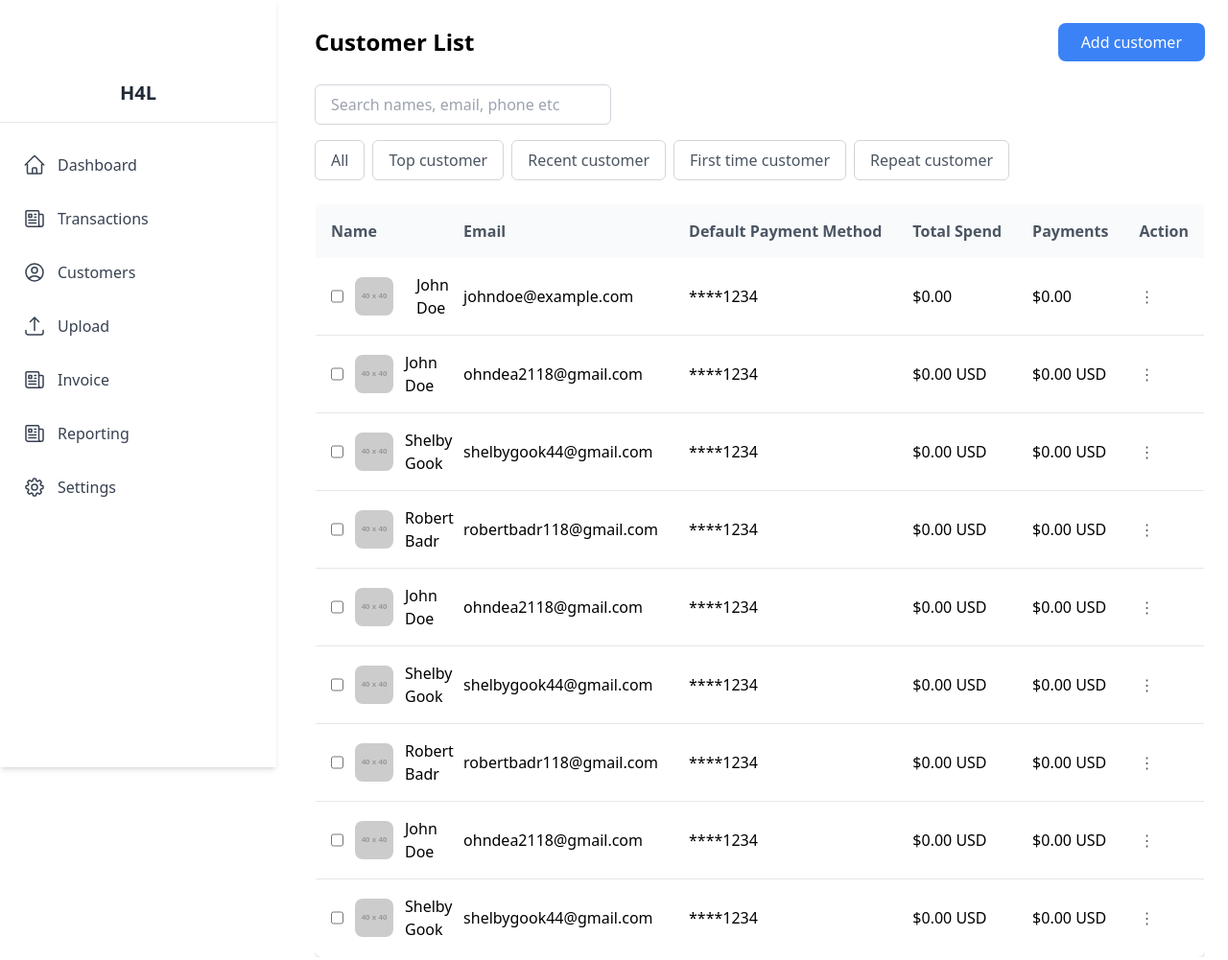
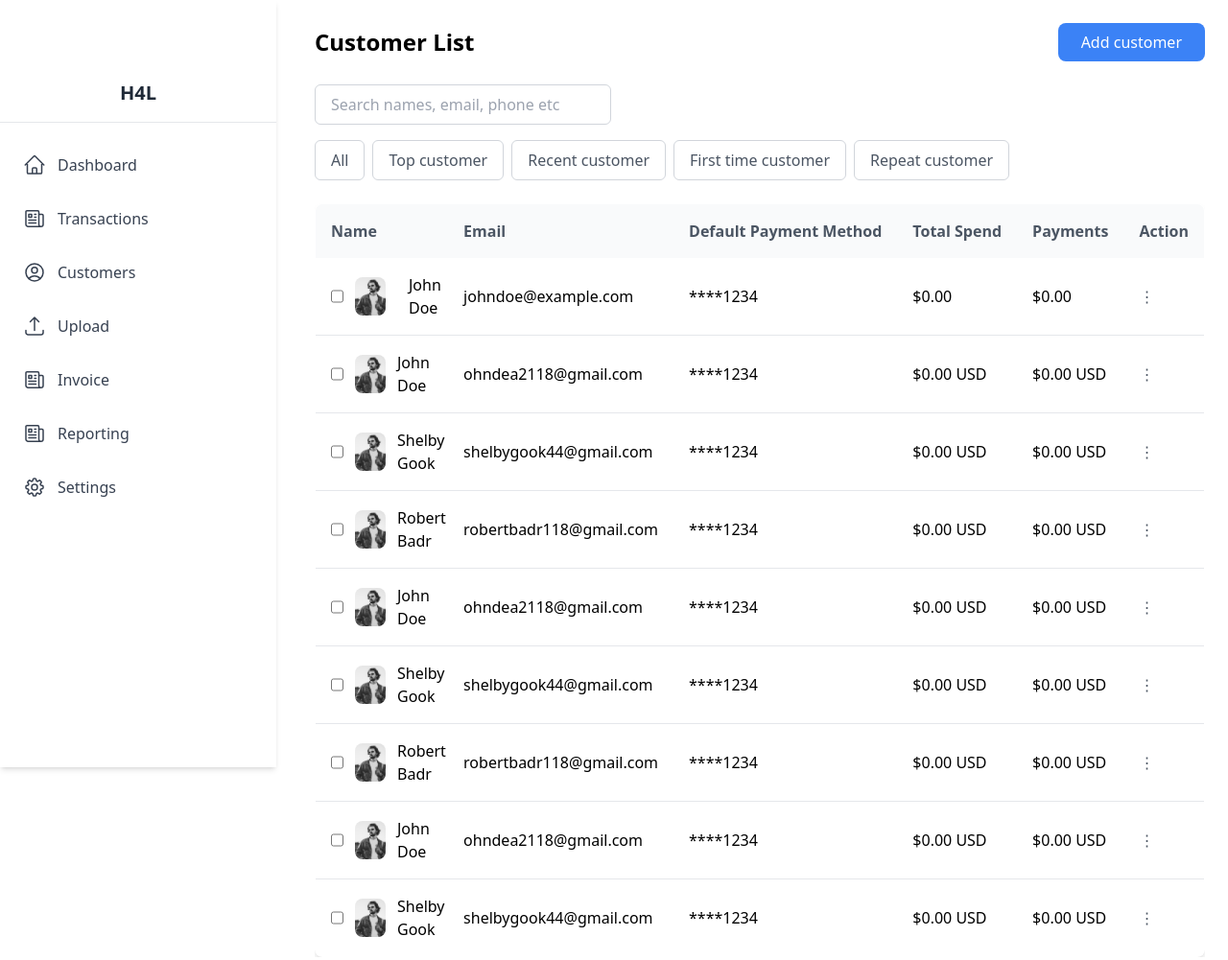
Before and after one commit to yordi68/project, a website: page src/index.html in a window 1280 px wide. Shown: the top 1001 px of the page at 96% size. Drawn offline with Linux system fonts and the light colour scheme; placeholder pictures from the web are drawn by us.

Commit message:
add dummy images

```diff
--- a/src/index.html
+++ b/src/index.html
@@ -42,20 +42,7 @@
           href="#"
           class="flex items-center px-6 py-4 transition-colors text-gray-700 hover:bg-gray-100 hover:text-purple-600"
         >
-          <!-- <svg
-            class="w-6 h-6 mr-3"
-            fill="none"
-            stroke="currentColor"
-            viewBox="0 0 24 24"
-            xmlns="http://www.w3.org/2000/svg"
-          >
-            <path
-              stroke-linecap="round"
-              stroke-linejoin="round"
-              stroke-width="2"
-              d="M3 12h18M3 6h18M3 18h18"
-            ></path>
-          </svg> -->
+
 
           <svg xmlns="http://www.w3.org/2000/svg" fill="none" viewBox="0 0 24 24" stroke-width="1.5" stroke="currentColor" class="w-6 h-6 mr-3">
             <path stroke-linecap="round" stroke-linejoin="round" d="m2.25 12 8.954-8.955c.44-.439 1.152-.439 1.591 0L21.75 12M4.5 9.75v10.125c0 .621.504 1.125 1.125 1.125H9.75v-4.875c0-.621.504-1.125 1.125-1.125h2.25c.621 0 1.125.504 1.125 1.125V21h4.125c.621 0 1.125-.504 1.125-1.125V9.75M8.25 21h8.25" />
@@ -68,20 +55,7 @@
           href="#"
           class="flex items-center px-6 py-4 transition-colors text-gray-700 hover:bg-gray-100 hover:text-purple-600"
         >
-          <!-- <svg
-            class="w-6 h-6 mr-3"
-            fill="none"
-            stroke="currentColor"
-            viewBox="0 0 24 24"
-            xmlns="http://www.w3.org/2000/svg"
-          >
-            <path
-              stroke-linecap="round"
-              stroke-linejoin="round"
-              stroke-width="2"
-              d="M19 21H5a2 2 0 01-2-2V7a2 2 0 012-2h14a2 2 0 012 2v12a2 2 0 01-2 2z"
-            ></path>
-          </svg> -->
+
           <svg xmlns="http://www.w3.org/2000/svg" fill="none" viewBox="0 0 24 24" stroke-width="1.5" stroke="currentColor" class="w-6 h-6 mr-3">
             <path stroke-linecap="round" stroke-linejoin="round" d="M12 7.5h1.5m-1.5 3h1.5m-7.5 3h7.5m-7.5 3h7.5m3-9h3.375c.621 0 1.125.504 1.125 1.125V18a2.25 2.25 0 0 1-2.25 2.25M16.5 7.5V18a2.25 2.25 0 0 0 2.25 2.25M16.5 7.5V4.875c0-.621-.504-1.125-1.125-1.125H4.125C3.504 3.75 3 4.254 3 4.875V18a2.25 2.25 0 0 0 2.25 2.25h13.5M6 7.5h3v3H6v-3Z" />
           </svg>
@@ -93,20 +67,7 @@
           href="#"
           class="flex items-center px-6 py-4 transition-colors text-gray-700 hover:bg-gray-100 hover:text-purple-600"
         >
-          <!-- <svg
-            class="w-6 h-6 mr-3"
-            fill="none"
-            stroke="currentColor"
-            viewBox="0 0 24 24"
-            xmlns="http://www.w3.org/2000/svg"
-          >
-            <path
-              stroke-linecap="round"
-              stroke-linejoin="round"
-              stroke-width="2"
-              d="M19 21H5a2 2 0 01-2-2V7a2 2 0 012-2h14a2 2 0 012 2v12a2 2 0 01-2 2z"
-            ></path>
-          </svg> -->
+
           <svg xmlns="http://www.w3.org/2000/svg" fill="none" viewBox="0 0 24 24" stroke-width="1.5" stroke="currentColor" class="w-6 h-6 mr-3">
             <path stroke-linecap="round" stroke-linejoin="round" d="M17.982 18.725A7.488 7.488 0 0 0 12 15.75a7.488 7.488 0 0 0-5.982 2.975m11.963 0a9 9 0 1 0-11.963 0m11.963 0A8.966 8.966 0 0 1 12 21a8.966 8.966 0 0 1-5.982-2.275M15 9.75a3 3 0 1 1-6 0 3 3 0 0 1 6 0Z" />
           </svg>
@@ -118,20 +79,7 @@
           href="#"
           class="flex items-center px-6 py-4 transition-colors text-gray-700 hover:bg-gray-100 hover:text-purple-600"
         >
-          <!-- <svg
-            class="w-6 h-6 mr-3"
-            fill="none"
-            stroke="currentColor"
-            viewBox="0 0 24 24"
-            xmlns="http://www.w3.org/2000/svg"
-          >
-            <path
-              stroke-linecap="round"
-              stroke-linejoin="round"
-              stroke-width="2"
-              d="M4 4v16m16-16v16M8 4v16M12 4v16m4 4H8"
-            ></path>
-          </svg> -->
+
 
           <svg xmlns="http://www.w3.org/2000/svg" fill="none" viewBox="0 0 24 24" stroke-width="1.5" stroke="currentColor" class="w-6 h-6 mr-3">
             <path stroke-linecap="round" stroke-linejoin="round" d="M3 16.5v2.25A2.25 2.25 0 0 0 5.25 21h13.5A2.25 2.25 0 0 0 21 18.75V16.5m-13.5-9L12 3m0 0 4.5 4.5M12 3v13.5" />
@@ -224,7 +172,7 @@
                 <tr class="border-b hover:bg-gray-50 transition">
                     <td class="p-4 flex items-center gap-3">
                         <input type="checkbox" class="w-4 h-4 text-blue-600 border-gray-300 rounded" />
-                        <img src="https://via.placeholder.com/40" alt="avatar" class="w-10 h-10 rounded-lg mr-3" />
+                        <img src="./../public/images/avatar.jpg" alt="avatar" class="w-10 h-10 rounded-lg mr-3" />
                         <span>John Doe</span>
                     </td>
                     <td class="p-4">johndoe@example.com</td>
--- a/src/script.js
+++ b/src/script.js
@@ -1,13 +1,13 @@
 document.addEventListener('DOMContentLoaded', () => {
     const customers = [
-        { name: 'John Doe', email: 'ohndea2118@gmail.com', paymentMethod: '****1234', totalSpend: '$0.00 USD', payments: '$0.00 USD', avatar: 'https://via.placeholder.com/40' },
-        { name: 'Shelby Gook', email: 'shelbygook44@gmail.com', paymentMethod: '****1234', totalSpend: '$0.00 USD', payments: '$0.00 USD', avatar: 'https://via.placeholder.com/40' },
-        { name: 'Robert Badr', email: 'robertbadr118@gmail.com', paymentMethod: '****1234', totalSpend: '$0.00 USD', payments: '$0.00 USD', avatar: 'https://via.placeholder.com/40' },
-        { name: 'John Doe', email: 'ohndea2118@gmail.com', paymentMethod: '****1234', totalSpend: '$0.00 USD', payments: '$0.00 USD', avatar: 'https://via.placeholder.com/40' },
-        { name: 'Shelby Gook', email: 'shelbygook44@gmail.com', paymentMethod: '****1234', totalSpend: '$0.00 USD', payments: '$0.00 USD', avatar: 'https://via.placeholder.com/40' },
-        { name: 'Robert Badr', email: 'robertbadr118@gmail.com', paymentMethod: '****1234', totalSpend: '$0.00 USD', payments: '$0.00 USD', avatar: 'https://via.placeholder.com/40' },
-        { name: 'John Doe', email: 'ohndea2118@gmail.com', paymentMethod: '****1234', totalSpend: '$0.00 USD', payments: '$0.00 USD', avatar: 'https://via.placeholder.com/40' },
-        { name: 'Shelby Gook', email: 'shelbygook44@gmail.com', paymentMethod: '****1234', totalSpend: '$0.00 USD', payments: '$0.00 USD', avatar: 'https://via.placeholder.com/40' },
+        { name: 'John Doe', email: 'ohndea2118@gmail.com', paymentMethod: '****1234', totalSpend: '$0.00 USD', payments: '$0.00 USD', avatar: './../public/images/avatar.jpg' },
+        { name: 'Shelby Gook', email: 'shelbygook44@gmail.com', paymentMethod: '****1234', totalSpend: '$0.00 USD', payments: '$0.00 USD', avatar: './../public/images/avatar.jpg' },
+        { name: 'Robert Badr', email: 'robertbadr118@gmail.com', paymentMethod: '****1234', totalSpend: '$0.00 USD', payments: '$0.00 USD', avatar: './../public/images/avatar.jpg' },
+        { name: 'John Doe', email: 'ohndea2118@gmail.com', paymentMethod: '****1234', totalSpend: '$0.00 USD', payments: '$0.00 USD', avatar: './../public/images/avatar.jpg' },
+        { name: 'Shelby Gook', email: 'shelbygook44@gmail.com', paymentMethod: '****1234', totalSpend: '$0.00 USD', payments: '$0.00 USD', avatar: './../public/images/avatar.jpg' },
+        { name: 'Robert Badr', email: 'robertbadr118@gmail.com', paymentMethod: '****1234', totalSpend: '$0.00 USD', payments: '$0.00 USD', avatar: './../public/images/avatar.jpg' },
+        { name: 'John Doe', email: 'ohndea2118@gmail.com', paymentMethod: '****1234', totalSpend: '$0.00 USD', payments: '$0.00 USD', avatar: './../public/images/avatar.jpg' },
+        { name: 'Shelby Gook', email: 'shelbygook44@gmail.com', paymentMethod: '****1234', totalSpend: '$0.00 USD', payments: '$0.00 USD', avatar: './../public/images/avatar.jpg' },
     ];
 
     const customerList = document.getElementById('customerList');
```
Also changed, not shown: public/images/avatar.jpg (added).
